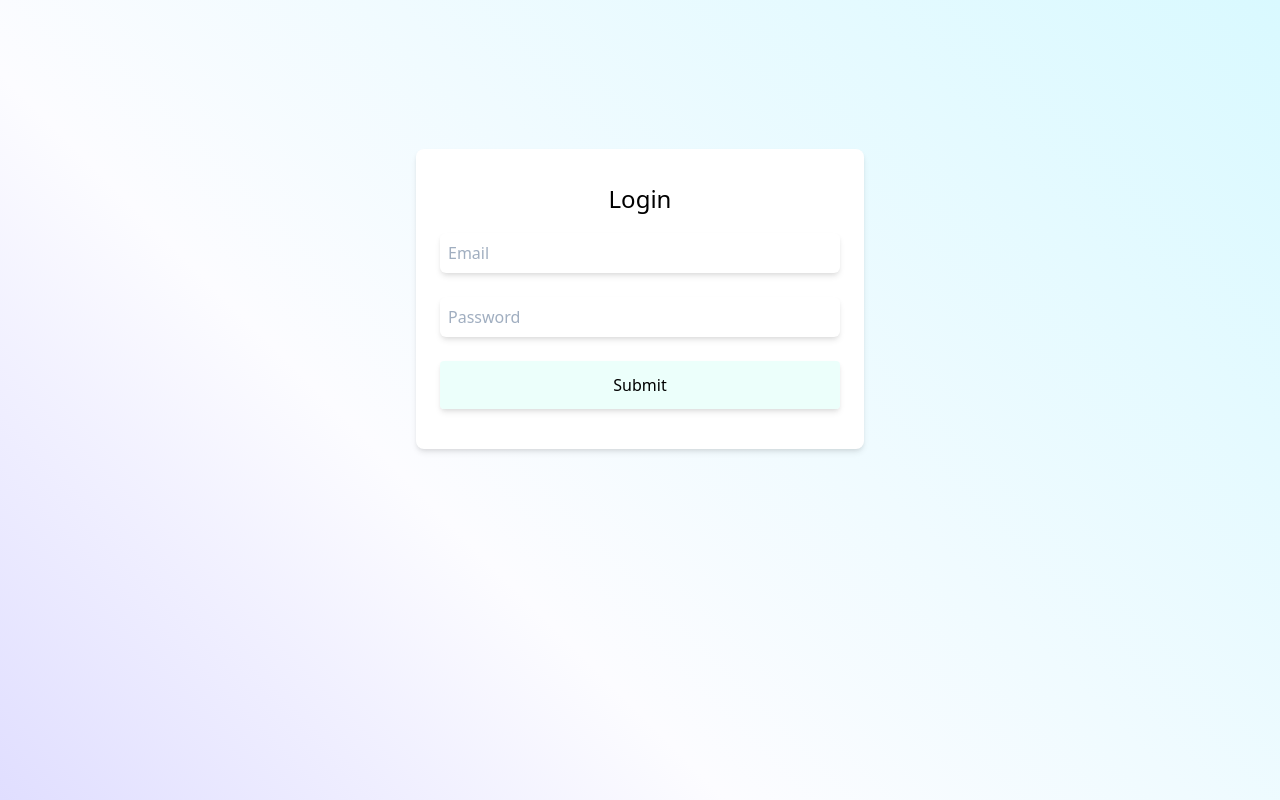
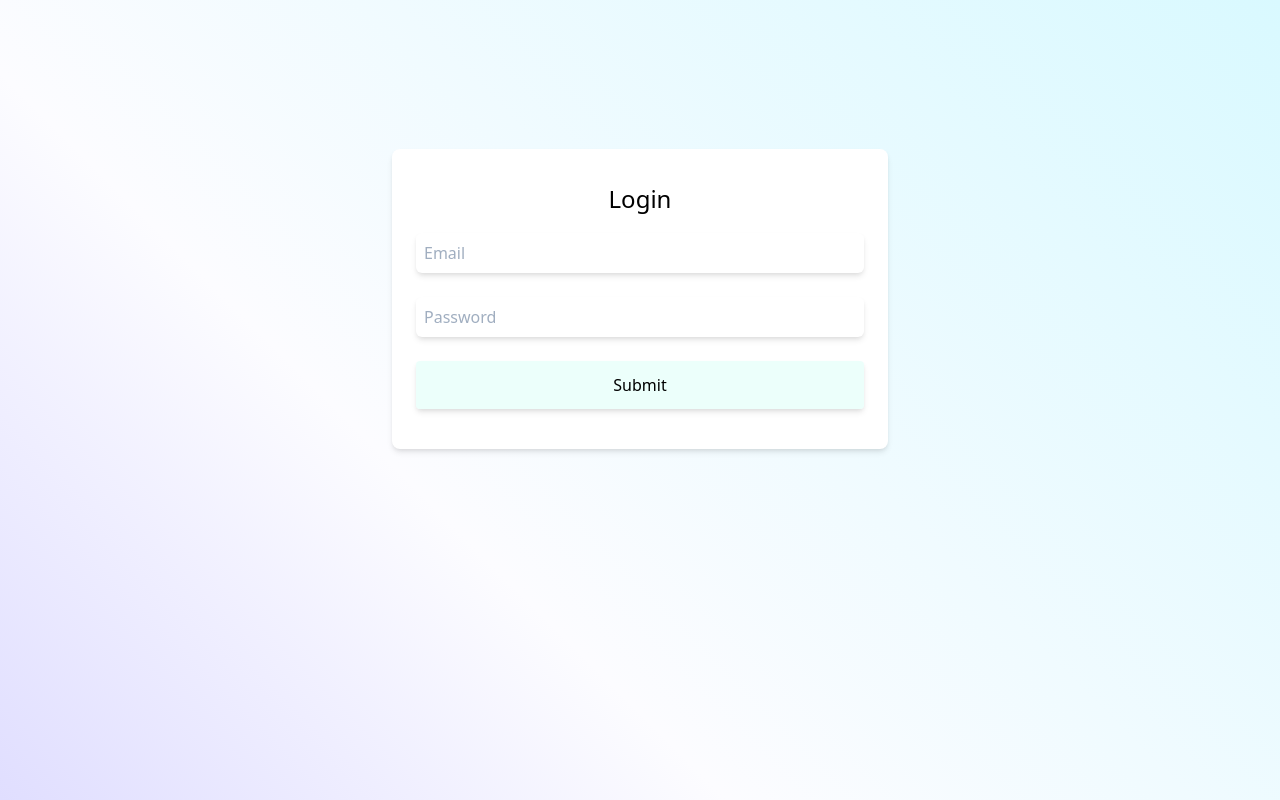
Before and after one commit to mrkre/personal-data-ui, a Next.js app: page /login in a window 1280 px wide. Built offline with nearby package versions, Linux system fonts and the light colour scheme.

Commit message:
fix: styling

```diff
--- a/components/Card.tsx
+++ b/components/Card.tsx
@@ -1,3 +1,3 @@
 export default function Card({ children }: { children: React.ReactNode }) {
-  return <div className="bg-white rounded-lg shadow-md px-6 py-8 min-w-md text-center">{children}</div>;
+  return <div className="bg-white rounded-lg shadow-md px-6 py-8 text-center">{children}</div>;
 }
--- a/components/Layout.tsx
+++ b/components/Layout.tsx
@@ -16,7 +16,7 @@ export default function Layout({ children }: { children: React.ReactNode }) {
       <header />
 
       <div className="grid grid-cols-1 p-24 min-h-screen">
-        <main className="flex justify-center items-center">{children}</main>
+        <main className="flex flex-col flex-wrap justify-center items-center">{children}</main>
 
         <footer className="p-12 text-center">
           {isAuthenticated ? (
--- a/pages/login.tsx
+++ b/pages/login.tsx
@@ -45,9 +45,9 @@ export default function Login() {
       </Head>
       <Section>
         <Card>
-          <h2>Login</h2>
+          <form className="min-w-md" onSubmit={handleSubmit(onSubmit)}>
+            <h2>Login</h2>
 
-          <form onSubmit={handleSubmit(onSubmit)}>
             <div className="w-full">
               <input
                 id="email"
--- a/styles/globals.css
+++ b/styles/globals.css
@@ -37,7 +37,8 @@ body {
     @apply bg-transparent underline;
   }
 
-  input, button, select {
+  input, button, select,
+  input:active, button:active, select:active {
     @apply appearance-none outline-none;
   }
 
@@ -52,6 +53,10 @@ body {
   .text-danger {
     @apply bg-red-200 text-red-400 bg-opacity-50 px-2 py-2 mb-6 w-full rounded text-left;
   }
+
+  a {
+    @apply underline;
+  }
 }
 
 .error {
```
